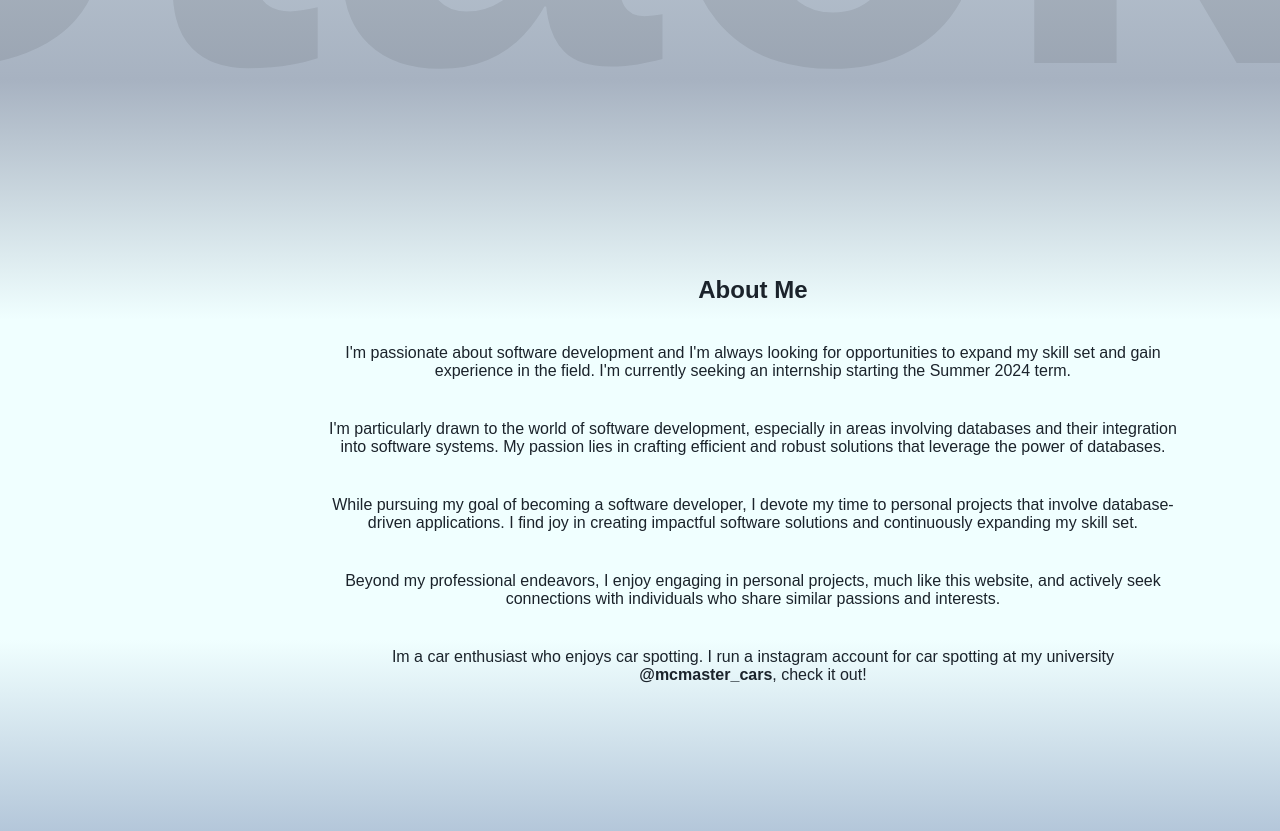
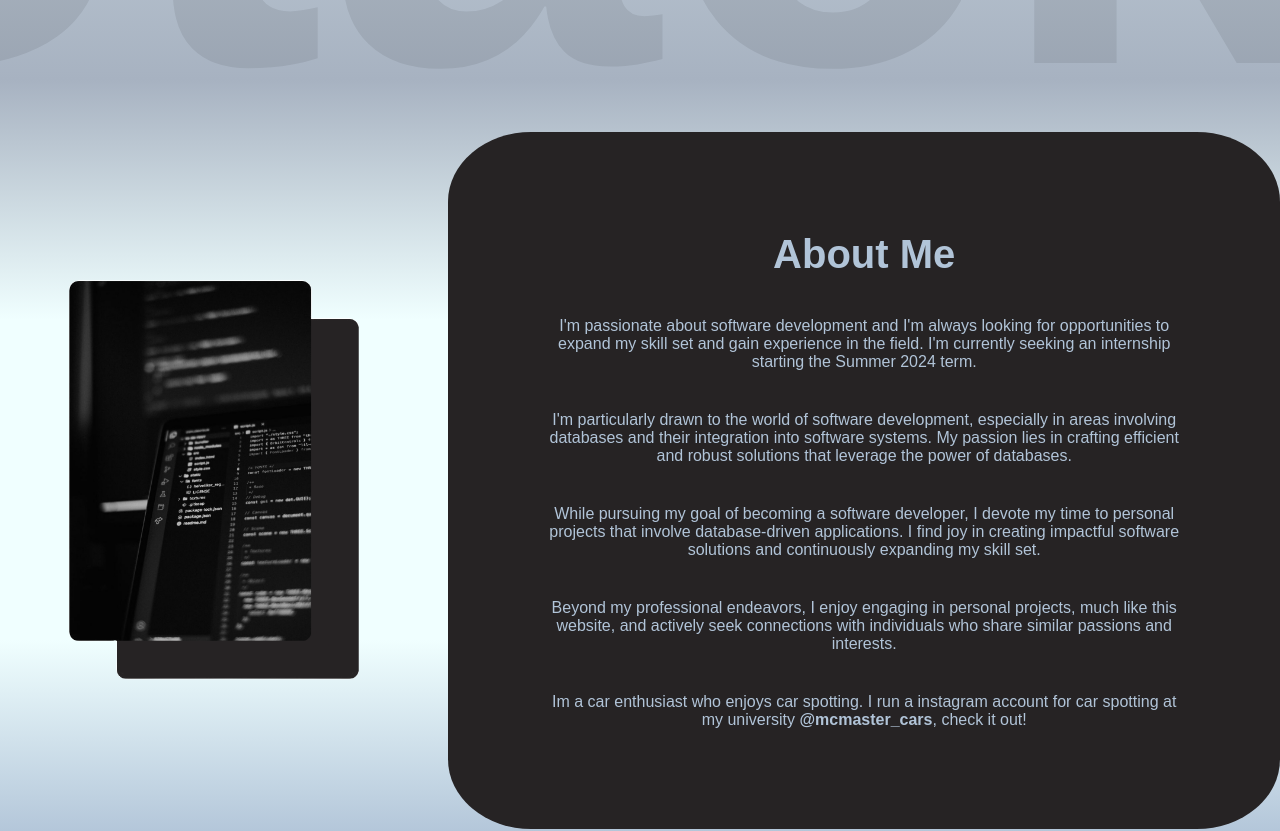
Before and after one commit to AymenS02/Portfolio-Website-2.0, a React (Vite) app: page / in a window 1280 px wide. Shown: the part 720-1551 px from the top of the page. Built offline with nearby package versions, Linux system fonts and the light colour scheme.

Commit message:
about me css edits

```diff
--- a/src/components/about/About.jsx
+++ b/src/components/about/About.jsx
@@ -3,9 +3,11 @@ import "./About.scss"
 const About = () => {
   return (
     <div className="about">
-      <div className="about-pic"></div>
+      <div className="about-pic">
+        <img className="pic" src="public\aboutpic1.png" alt="Profile Picture" />
+      </div>
       <div className="about-me">
-        <h1>About Me</h1>
+        <h1 className="heady">About Me</h1>
         <p>
           I&apos;m passionate about software development and I&apos;m always looking for opportunities to expand my skill set and gain experience in the field. I&apos;m currently seeking an internship starting the Summer 2024 term.
         </p>
--- a/src/components/about/About.scss
+++ b/src/components/about/About.scss
@@ -10,14 +10,20 @@
 
     .about-pic {
         margin: 0;
-        border-radius: 10%;
-        background-color: #ee0000;
-        width: 50%;
-        height: auto;
+        height: 80%;
+
+        .pic {
+            width: 100%;
+            height: 100%;
+            object-fit: cover;
+            border-radius: 10%;
+        }
     }
 
     .about-me {
-        padding-right: 100px;
+        background-color: #262324;
+        padding: 100px;
+        border-radius: 10%;
         display: flex;
         flex-direction: column;
         justify-content: center;
@@ -25,5 +31,12 @@
         flex-grow: 1;
         gap: 40px;
         text-align: center;
+        color: #b1c4d8;
+        margin-left: 20px;
+
+        .heady {
+            font-size: 2.5rem;
+            font-weight: 700;
+        }
     }
 }
```
